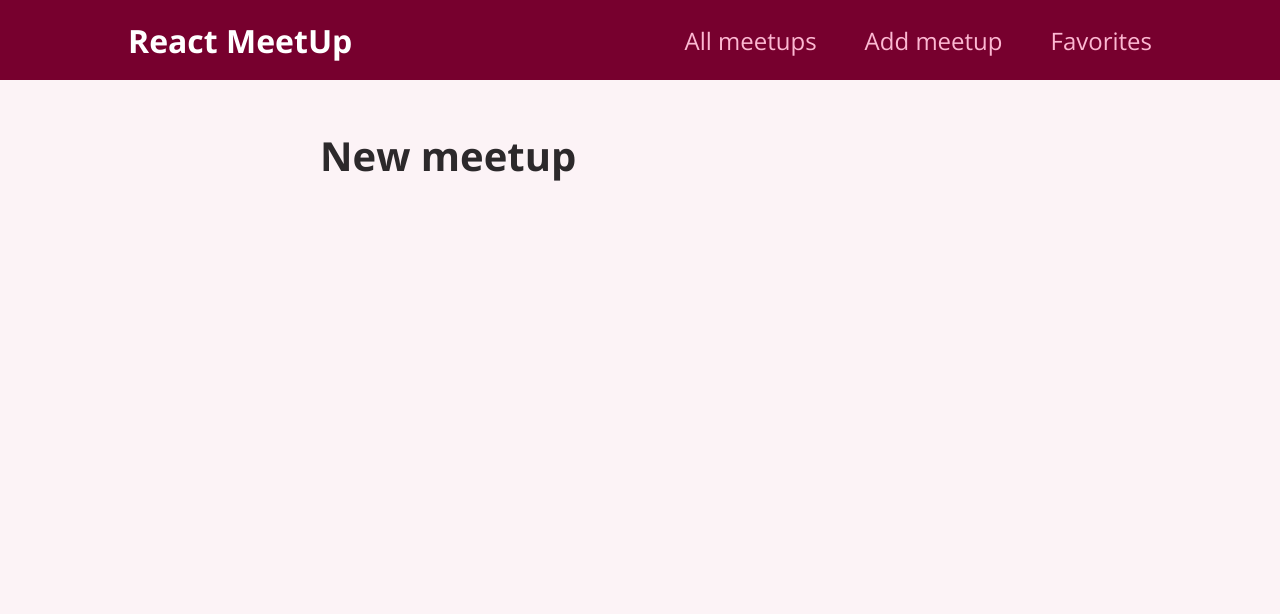
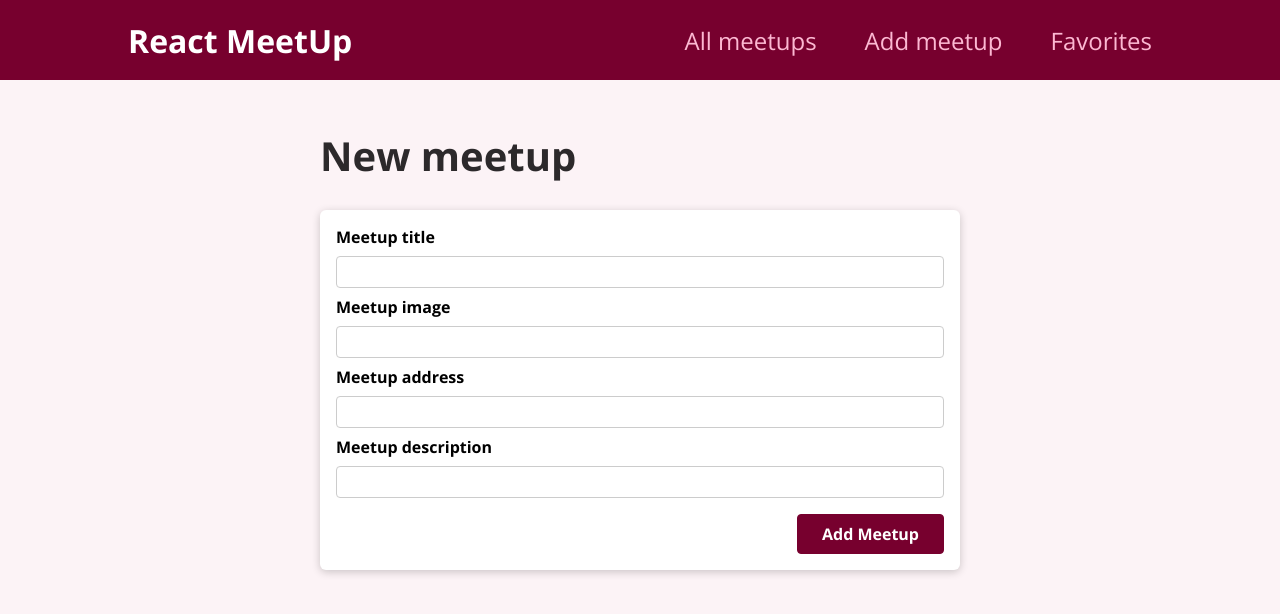
Before and after one commit to mariolazzari/next-academind, a React (Create React App) app in the folder react-router/: page /new-meetup in a window 1280 px wide. Shown: the top 614 px of the page. Built offline with nearby package versions, Linux system fonts and the light colour scheme; the HTML template or start-up script is replaced by a standard one.

Commit message:
Done lesson 36

```diff
--- /dev/null
+++ b/react-router/src/components/meetups/NewMeetupForm.js
@@ -0,0 +1,36 @@
+import Card from "../../components/ui/Card";
+import classes from "./NewMeetupForm.module.css";
+
+const NewMeetupForm = () => {
+  const handleSubmit = e => {
+    e.preventDefault();
+  };
+
+  return (
+    <Card>
+      <form className={classes.form} onSubmit>
+        <div className={classes.control}>
+          <label htmlFor="title">Meetup title</label>
+          <input type="text" id="title" required />
+        </div>
+        <div className={classes.control}>
+          <label htmlFor="image">Meetup image</label>
+          <input type="text" id="image" required />
+        </div>
+        <div className={classes.control}>
+          <label htmlFor="image">Meetup address</label>
+          <input type="text" id="address" required />
+        </div>
+        <div className={classes.control}>
+          <label htmlFor="description">Meetup description</label>
+          <input type="textarea" id="description" required />
+        </div>
+        <div className={classes.actions}>
+          <button type="submit">Add Meetup</button>
+        </div>
+      </form>
+    </Card>
+  );
+};
+
+export default NewMeetupForm;
--- /dev/null
+++ b/react-router/src/components/meetups/NewMeetupForm.module.css
@@ -0,0 +1,45 @@
+.form {
+  padding: 1rem;
+}
+
+.control {
+  margin-bottom: 0.5rem;
+}
+
+.control label {
+  display: block;
+  font-weight: bold;
+  margin-bottom: 0.5rem;
+}
+
+.control input,
+.control textarea {
+  display: block;
+  font: inherit;
+  border-radius: 4px;
+  border: 1px solid #ccc;
+  padding: 0.25rem;
+  width: 100%;
+}
+
+.actions {
+  margin-top: 1rem;
+  text-align: right;
+}
+
+.actions button {
+  font: inherit;
+  cursor: pointer;
+  background-color: #77002e;
+  color: white;
+  padding: 0.5rem 1.5rem;
+  border: 1px solid #77002e;
+  border-radius: 4px;
+  font-weight: bold;
+}
+
+.actions button:hover,
+.actions button:active {
+  background-color: #a50e48;
+  border-color: #a50e48;
+}
--- a/react-router/src/pages/NewMeetup.js
+++ b/react-router/src/pages/NewMeetup.js
@@ -1,7 +1,10 @@
+import NewMeetupForm from "../components/meetups/NewMeetupForm";
+
 const NewMeetup = () => {
   return (
     <div>
       <h1>New meetup</h1>
+      <NewMeetupForm />
     </div>
   );
 };
```
